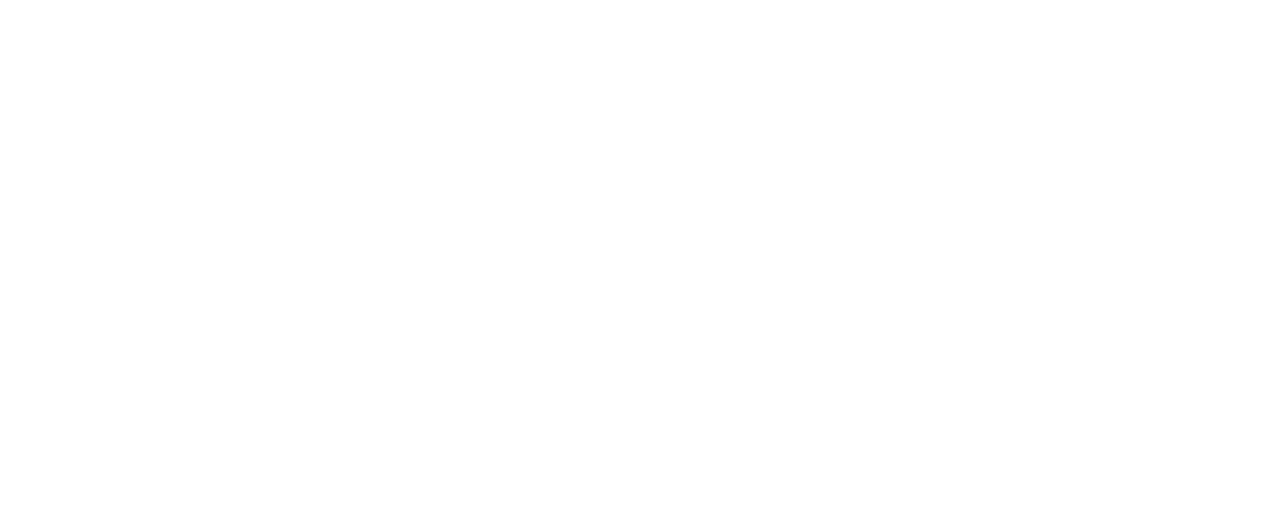
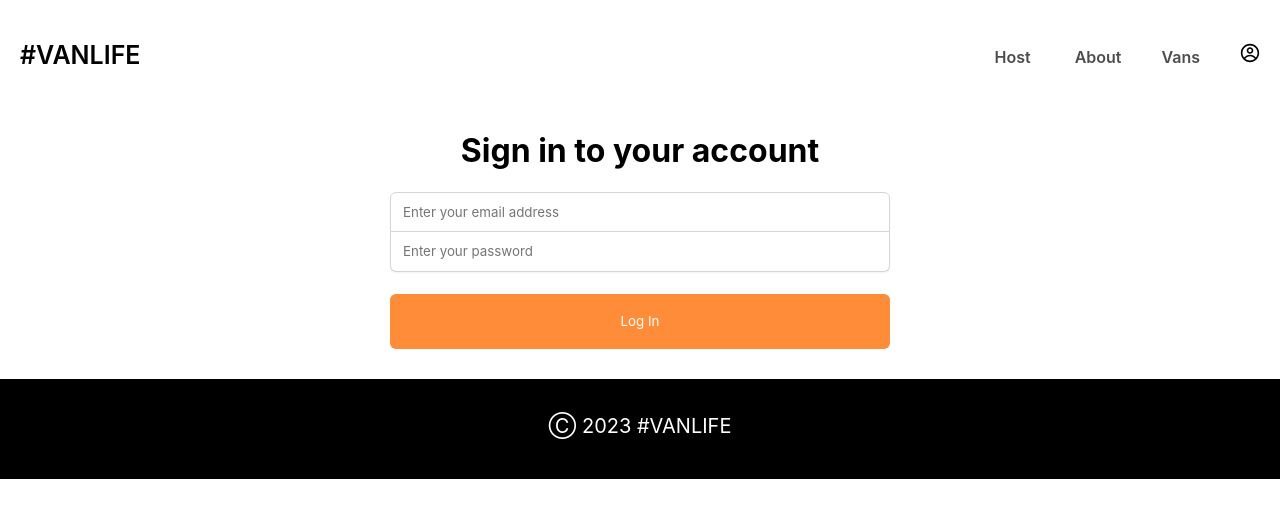
Before and after one commit to RonexCM/react-van, a React (Create React App) app: page /login in a window 1280 px wide. Before the commit this address had no page. Shown: the top 518 px of the page. Built offline with nearby package versions, Linux system fonts and the light colour scheme; what miragejs would draw is missing.

Commit message:
added login

```diff
--- a/package.json
+++ b/package.json
@@ -9,6 +9,7 @@
     "miragejs": "^0.1.48",
     "react": "^18.2.0",
     "react-dom": "^18.2.0",
+    "react-icons": "^5.0.1",
     "react-router-dom": "^6.20.1",
     "react-scripts": "5.0.1",
     "web-vitals": "^2.1.4"
--- a/src/App.css
+++ b/src/App.css
@@ -405,3 +405,54 @@
   gap: 50px;
   font-size: 40px;
 }
+
+.login-container {
+  display: flex;
+  flex-direction: column;
+  align-items: center;
+  padding-inline: 27px;
+}
+
+.login-form {
+  display: flex;
+  flex-direction: column;
+  width: 100%;
+  max-width: 500px;
+}
+
+.login-form > input {
+  border: 1px solid rgba(209, 213, 219);
+  height: 40px;
+  text-indent: 10px;
+  font-family: "Inter", sans-serif;
+  box-shadow: 0px 1px 2px rgba(0, 0, 0, 0.05);
+  font-weight: 400;
+}
+
+.login-form > input:focus {
+  outline: none;
+}
+
+.login-form > input:first-of-type {
+  border-radius: 6px 6px 0px 0px;
+}
+
+.login-form > input:last-of-type {
+  border-radius: 0px 0px 6px 6px;
+  border-top: none;
+}
+
+.login-form > button {
+  background-color: #ff8c38;
+  border: none;
+  border-radius: 6px;
+  height: 55px;
+  margin-top: 22px;
+  color: white;
+  font-family: "Inter", sans-serif;
+}
+
+.login-icon {
+  font-size: 20px;
+  color: black;
+}
--- a/src/App.js
+++ b/src/App.js
@@ -1,53 +1,51 @@
-import './App.css';
-import React, { useEffect, useState } from 'react'
-import {BrowserRouter,Routes,Route, Link} from 'react-router-dom'
-import Home from './pages/Home';
-import About from './pages/About';
-import Vans from './pages/Vans/Vans';
-import { createServer } from 'miragejs';
-import VanDetail from './pages/Vans/VanDetail';
-import Layout from "./components/Layout"
-import Dashboard from "./pages/Host/Dashboard.jsx"
-import Income from "./pages/Host/Income.jsx"
-import Reviews from "./pages/Host/Reviews.jsx"
-import HostLayout from './components/HostLayout.jsx';
-import HostVan from './pages/Host/HostVan.jsx';
-import HostVanDetail from './pages/Host/HostVanDetail.jsx';
-import HostVanInfo from './pages/Host/HostVanInfo.jsx';
-import HostVanPricing from './pages/Host/HostVanPricing.jsx';
-import HostVanPhoto from './pages/Host/HostVanPhoto.jsx';
+import "./App.css";
+import React from "react";
+import { BrowserRouter, Routes, Route } from "react-router-dom";
+import Home from "./pages/Home";
+import About from "./pages/About";
+import Vans from "./pages/Vans/Vans";
+import VanDetail from "./pages/Vans/VanDetail";
+import Layout from "./components/Layout";
+import Dashboard from "./pages/Host/Dashboard.jsx";
+import Income from "./pages/Host/Income.jsx";
+import Reviews from "./pages/Host/Reviews.jsx";
+import HostLayout from "./components/HostLayout.jsx";
+import HostVan from "./pages/Host/HostVan.jsx";
+import HostVanDetail from "./pages/Host/HostVanDetail.jsx";
+import HostVanInfo from "./pages/Host/HostVanInfo.jsx";
+import HostVanPricing from "./pages/Host/HostVanPricing.jsx";
+import HostVanPhoto from "./pages/Host/HostVanPhoto.jsx";
+import Login from "./pages/Login.jsx";
 
 function App() {
-
   return (
     <BrowserRouter>
       <Routes>
-      <Route element={<Layout />}>
-        <Route path='/' element={<Home />}/>
-        <Route path='about' element={<About />}/>
+        <Route element={<Layout />}>
+          <Route path="/" element={<Home />} />
+          <Route path="about" element={<About />} />
+          <Route path="login" element={<Login />} />
 
-        <Route path='vans'>
-        <Route index element={<Vans/>}/>
-        <Route path=':id' element={<VanDetail/>}/>
+          <Route path="vans">
+            <Route index element={<Vans />} />
+            <Route path=":id" element={<VanDetail />} />
+          </Route>
+
+          <Route path="/host" element={<HostLayout />}>
+            <Route index element={<Dashboard />} />
+            <Route path="income" element={<Income />} />
+            <Route path="reviews" element={<Reviews />} />
+            <Route path="vans" element={<HostVan />} />
+            <Route path="vans/:id" element={<HostVanDetail />}>
+              <Route index element={<HostVanInfo />} />
+              <Route path="pricing" element={<HostVanPricing />} />
+              <Route path="photos" element={<HostVanPhoto />} />
+            </Route>
+          </Route>
         </Route>
-
-      <Route path='/host' element={<HostLayout />}>
-        <Route index element={<Dashboard />}/>
-        <Route path='income' element={<Income />}/>
-        <Route path='reviews' element={<Reviews />}/>
-        <Route path='vans' element={<HostVan />}/>
-        <Route path='vans/:id' element={<HostVanDetail />}>
-          <Route index element={<HostVanInfo/>}/>
-          <Route path='pricing' element={<HostVanPricing />}/>
-          <Route path='photos' element={<HostVanPhoto />}/>
-        </Route>
-      </Route>
-      </Route>
       </Routes>
-
     </BrowserRouter>
   );
 }
 
-
 export default App;
--- a/src/components/Header.jsx
+++ b/src/components/Header.jsx
@@ -1,25 +1,40 @@
-import React from 'react'
-import { Link,NavLink } from 'react-router-dom'
+import React from "react";
+import { Link, NavLink } from "react-router-dom";
+import { CgProfile } from "react-icons/cg";
 
 const Header = () => {
   return (
     <div>
       <header>
-      <Link className="logo" to='/'>#VANLIFE</Link>
+        <Link className="logo" to="/">
+          #VANLIFE
+        </Link>
         <nav>
           <NavLink
-      className={({isActive}) => isActive ? "active-link" : null }
-      to='/host'>Host </NavLink>
+            className={({ isActive }) => (isActive ? "active-link" : null)}
+            to="/host"
+          >
+            Host{" "}
+          </NavLink>
           <NavLink
-      className={({isActive}) => isActive ? "active-link" : null }
-      to='/about'>About</NavLink>
+            className={({ isActive }) => (isActive ? "active-link" : null)}
+            to="/about"
+          >
+            About
+          </NavLink>
           <NavLink
-      className={({isActive}) => isActive ? "active-link" : null }
-      to='/vans'>Vans</NavLink>
+            className={({ isActive }) => (isActive ? "active-link" : null)}
+            to="/vans"
+          >
+            Vans
+          </NavLink>
+          <Link to="login" className="login-link">
+            <CgProfile className="login-icon"/>
+          </Link>
         </nav>
       </header>
     </div>
-  )
-}
+  );
+};
 
-export default Header
+export default Header;
--- /dev/null
+++ b/src/pages/Login.jsx
@@ -0,0 +1,46 @@
+import React, { useState } from "react";
+import { useNavigate } from "react-router-dom";
+
+const Login = () => {
+  const [loginFormData, setLoginFormData] = useState({
+    email: "",
+    password: "",
+  });
+
+  function handleSubmit(e) {
+    e.preventDefault();
+    console.log(loginFormData);
+  }
+
+  function handleChange(e) {
+    const { name, value } = e.target;
+    setLoginFormData((prev) => ({
+      ...prev,
+      [name]: value,
+    }));
+  }
+  return (
+    <div className="login-container">
+      <h1>Sign in to your account</h1>
+      <form onSubmit={handleSubmit} className="login-form">
+        <input
+          name="email"
+          type="email"
+          onChange={handleChange}
+          placeholder="Enter your email address"
+          value={loginFormData.email}
+        />
+        <input
+          name="password"
+          type="password"
+          onChange={handleChange}
+          placeholder="Enter your password"
+          value={loginFormData.password}
+        />
+        <button>Log In</button>
+      </form>
+    </div>
+  );
+};
+
+export default Login;
```
Also changed, not shown: 1 other file (tests, documents, lock files or other folders). Lines whose indentation alone changed are shown as unchanged.
